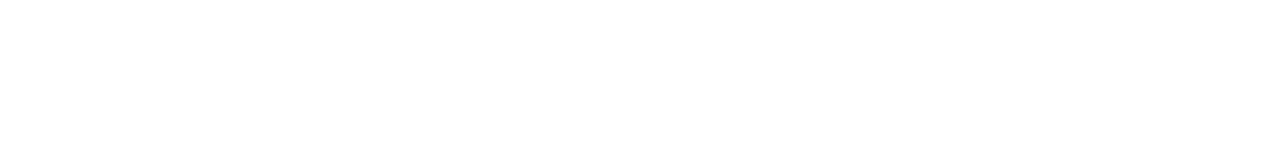
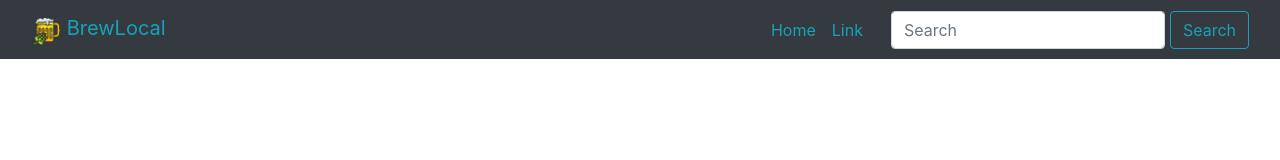
Before and after one commit to Timrob584/brew-local, a plain HTML site: page index.html in a window 1280 px wide. Drawn offline with nearby package versions, Linux system fonts and the light colour scheme.

Commit message:
added navbar and navbar styling

```diff
--- a/assets/style.css
+++ b/assets/style.css
@@ -0,0 +1,12 @@
+.navbar-nav {
+  margin: 0px 20px 0px 20px;
+}
+
+#btnId {
+  margin-left: 5px;
+}
+
+.nav-link,
+.navbar-brand {
+  color: #17a2b8;
+}
--- a/index.html
+++ b/index.html
@@ -12,6 +12,43 @@
     <title>Brew Local</title>
   </head>
   <body>
+    <header>
+      <nav class="navbar navbar-expand-lg bg-dark">
+        <div class="container-fluid">
+          <a class="navbar-brand" href="#">
+            <img
+              src="assets/images/hop.png"
+              alt="beer icon"
+              width="30"
+              height="30"
+              class="d-inline-block align-text-top"
+            />
+            BrewLocal
+          </a>
+          <div class="collapse navbar-collapse">
+            <ul class="navbar-nav ml-auto mb-2 mb-lg-0">
+              <li class="nav-item">
+                <a class="nav-link" href="#">Home</a>
+              </li>
+              <li class="nav-item">
+                <a class="nav-link" href="#">Link</a>
+              </li>
+            </ul>
+            <form class="d-flex">
+              <input
+                class="form-control me-2"
+                type="search"
+                placeholder="Search"
+                aria-label="Search"
+              />
+              <button class="btn btn-outline-info" id="btnId" type="submit">
+                Search
+              </button>
+            </form>
+          </div>
+        </div>
+      </nav>
+    </header>
     <script src="assets/script.js"></script>
   </body>
 </html>
```
Also changed, not shown: assets/images/hop.png (added).
